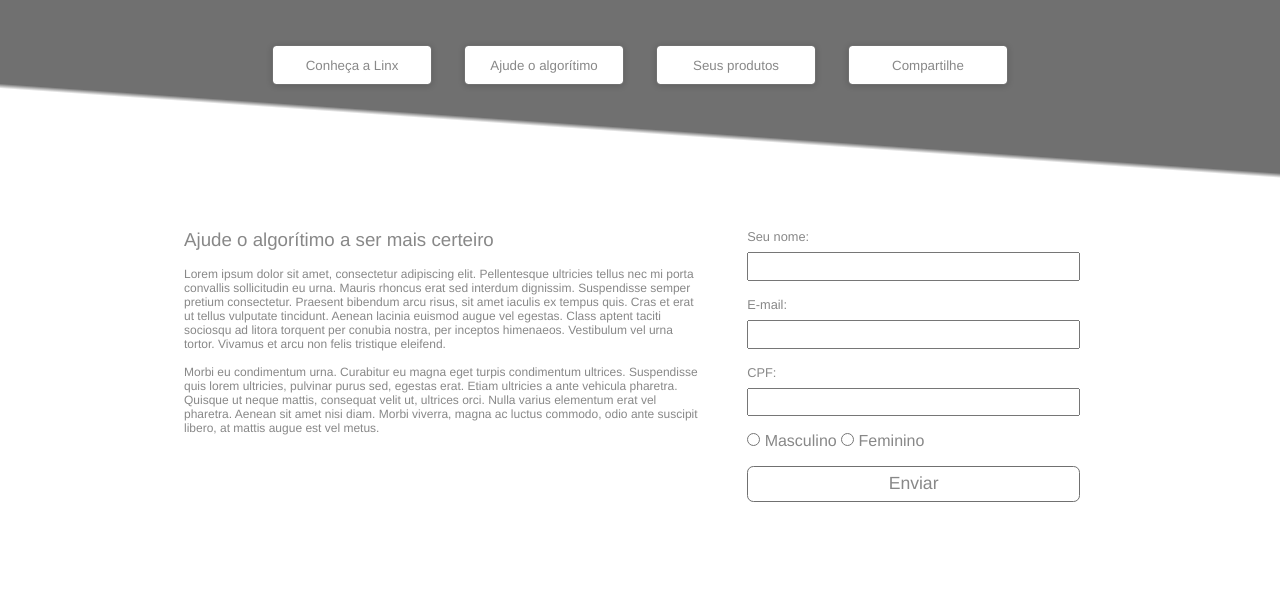
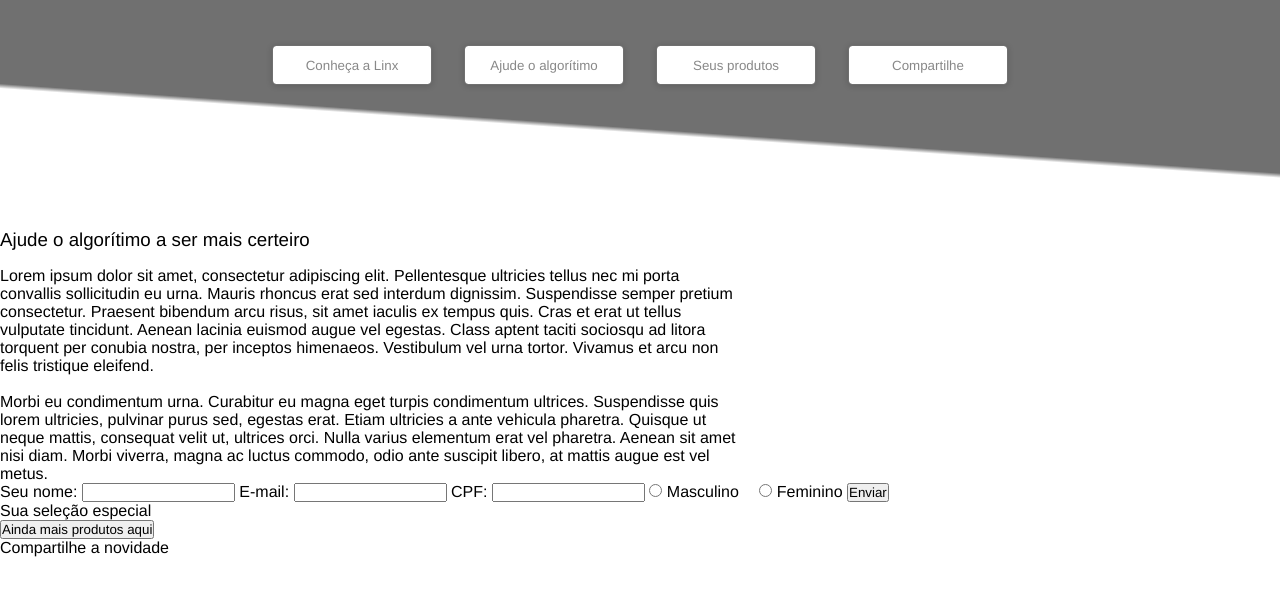
Before and after one commit to thiagoreiss45/frontend-challenge-intern, a plain HTML site: page index.html in a window 1280 px wide. Shown: the part 166-762 px from the top of the page. Drawn offline with Linux system fonts and the light colour scheme.

Commit message:
add: products and article

```diff
--- a/index.html
+++ b/index.html
@@ -1,10 +1,11 @@
 <!DOCTYPE html>
 <html lang="pt-br">
     <head>
-        <meta name="viewport" content="width=device-width, initial-scale=1.0" />
+        <meta name="viewport" content="width=device-width, initial-scale=1.0">
         <meta charset="UTF-8" />
         <title>Frontend Desafio</title>
         <link rel="stylesheet" href="./src/styles/styles.css" />
+
     </head>
     <body>
         <header>
@@ -17,13 +18,12 @@
             <div class="header-button">
                 <button class="btn">Conheça a Linx</button>
                 <a href="#article-info"><button class="btn">Ajude o algorítimo</button></a>
-                <button class="btn">Seus produtos</button>
+                <a href="#specialSelection"><button class="btn">Seus produtos</button></a>
                 <button class="btn">Compartilhe</button>
             </div>
         </header>
 
-        <section>
-            <div class="section-info">
+        <div id="section-info">
             <article id="article-info">
                 <h3>Ajude o algorítimo a ser mais certeiro</h3>
                 <p>
@@ -54,12 +54,23 @@
                 </span>
                 <span class="radio">
                     <input type="radio" name="userGender" id="male" value="male">
-                        <label for="male">Masculino</label>
+                    <label style="padding-right: 1rem;" for="male">Masculino</label>
                     <input type="radio" name="userGender" id="female" value="female">
                     <label for="female">Feminino</label>
                 </span>
                 <button type="submit">Enviar</button>
             </form>
         </div>
-        </section>
+
+        <div id="specialSelection">
+            <div class="contentTitle">Sua seleção especial</div>
+            <div id="products"></div>
+            <button id="showMore">Ainda mais produtos aqui</button>
+        </div>
+
+        <div id="news">
+            <div class="contentTitle">Compartilhe a novidade</div>
+        </div>
   </body>
+  <script src="src/scripts/script.js"></script>
+</html>
```
Lines whose indentation alone changed are shown as unchanged.
